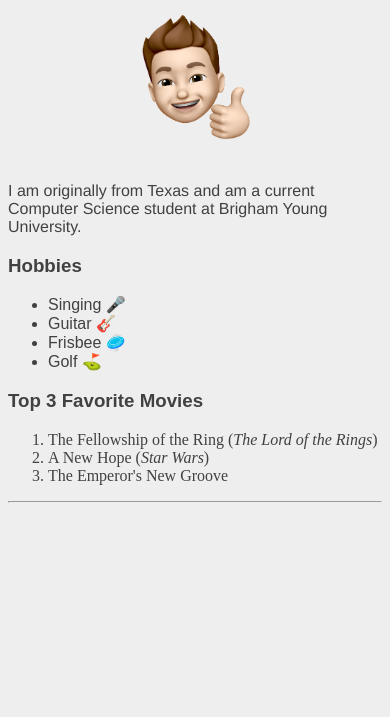
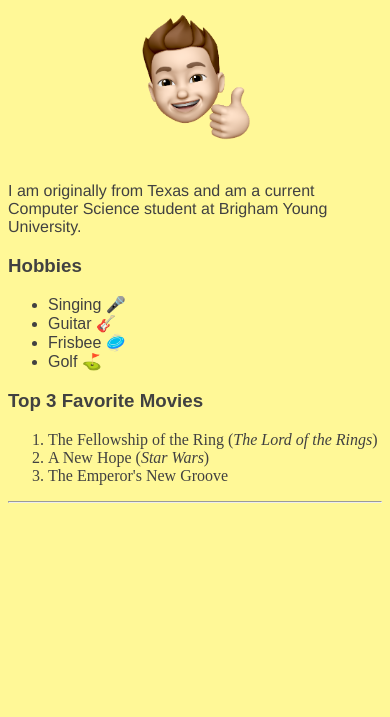
Before and after one commit to jacekendrick/portfolio, a plain HTML site: page about.html in a window 390 px wide. Shown: the part 127-844 px from the top of the page. Drawn offline with Linux system fonts and the light colour scheme.

Commit message:
okay this is for css part dos

```diff
--- a/about.html
+++ b/about.html
@@ -2,6 +2,8 @@
 <html lang='en'>
     <head>
         <meta charset ='UTF-8'/>
+        <meta name='viewport'
+      content='width=device-width, initial-scale=1.0, maximum-scale=1.0' />
         <link rel='stylesheet' href='styles.css'/>
         <title>Jace Kendrick - About Me</title>
     </head>
@@ -18,6 +20,7 @@
             <h1>About Me</h1>
             <img src='./images/memoji.png' width='150'/>
         </div>
+
 
         <p>I am originally from Texas and am a current Computer Science student at Brigham Young University.</p>
 
--- a/styles.css
+++ b/styles.css
@@ -66,3 +66,9 @@ h1, h2, h3, h4, h5, h6, ul {
     flex-direction: column;
     align-items: center;
 }
+
+@media only screen and (max-width: 400px) {
+    body {
+        background-color: #FFF897;
+    }
+}
```
Also changed, not shown: index.html (+2 -0 lines), resume.html (+2 -0 lines). Lines whose indentation alone changed are shown as unchanged.
